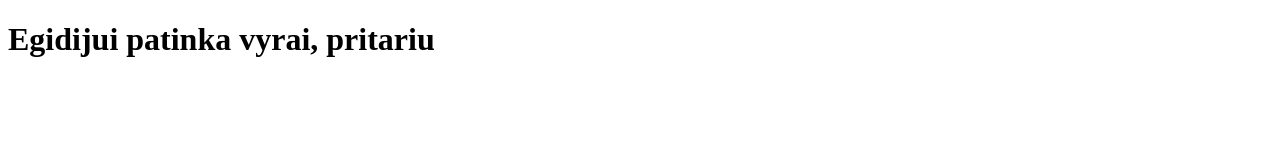
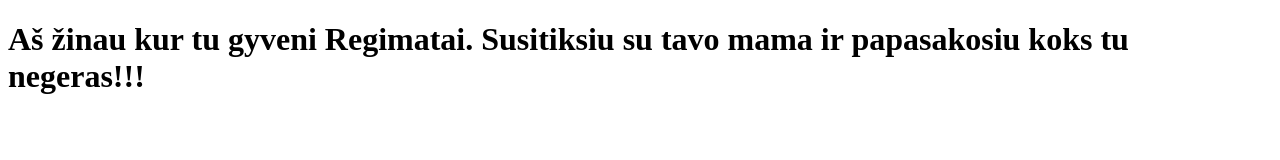
Before and after one commit to WolfHunter-HKIT/team-work, a plain HTML site: page index.html in a window 1280 px wide. Drawn offline with Linux system fonts and the light colour scheme.

Commit message:
Update index.html

```diff
--- a/index.html
+++ b/index.html
@@ -10,7 +10,7 @@
 
 <body>
 
-    <h1>Egidijui patinka vyrai, pritariu</h1>
+    <h1>Aš žinau kur tu gyveni Regimatai. Susitiksiu su tavo mama ir papasakosiu koks tu negeras!!!</h1>
 
 </body>
 
```
